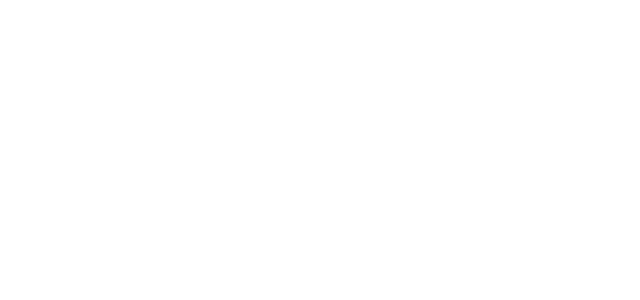
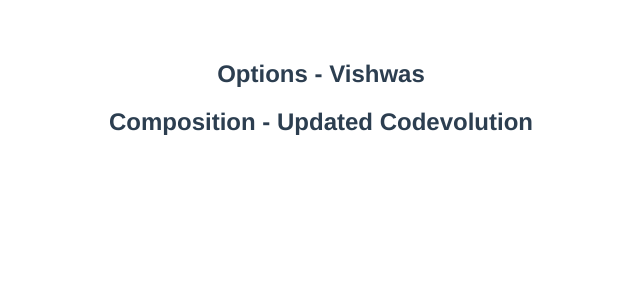
Before and after one commit to gopinav/Vue-3-Tutorials, a Vue app in the folder vue-composition/: page / in a window 1280 px wide. Shown: the top 300 px of the page, without its empty margins (319-959 px from the left). Built offline with nearby package versions, Linux system fonts and the light colour scheme.

Commit message:
Replacing Data

```diff
--- a/vue-composition/src/App.vue
+++ b/vue-composition/src/App.vue
@@ -1,9 +1,15 @@
-<template></template>
+<template>
+  <Data />
+</template>
 
 <script>
+import Data from './components/Data.vue'
+
 export default {
   name: 'App',
-  components: {},
+  components: {
+    Data,
+  },
 }
 </script>
 
--- /dev/null
+++ b/vue-composition/src/components/Data.vue
@@ -0,0 +1,28 @@
+<template>
+  <h2>Options - {{ o_name }}</h2>
+  <h2>Composition - {{ c_name }}</h2>
+</template>
+
+<script>
+import { ref } from 'vue'
+export default {
+  name: 'Data',
+  setup() {
+    const c_name = ref('Codevolution')
+    setTimeout(() => {
+      c_name.value = 'Updated Codevolution'
+    }, 2000)
+    return {
+      c_name,
+    }
+  },
+  data() {
+    return {
+      o_name: 'Vishwas',
+    }
+  },
+}
+</script>
+
+<style scoped>
+</style>
```
